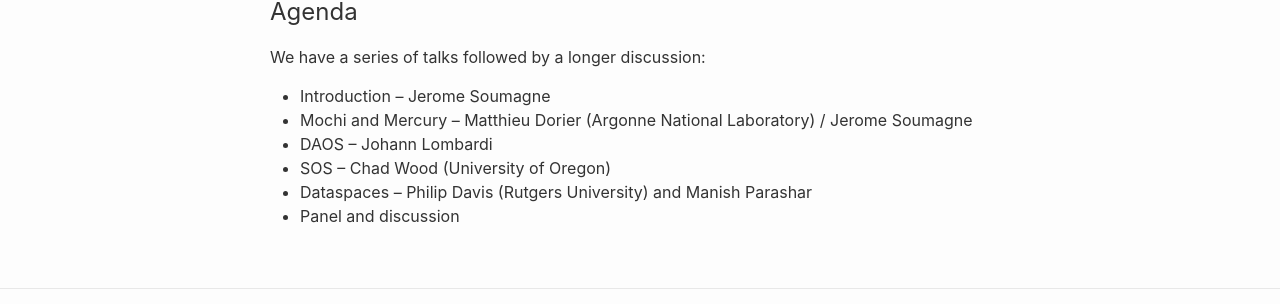
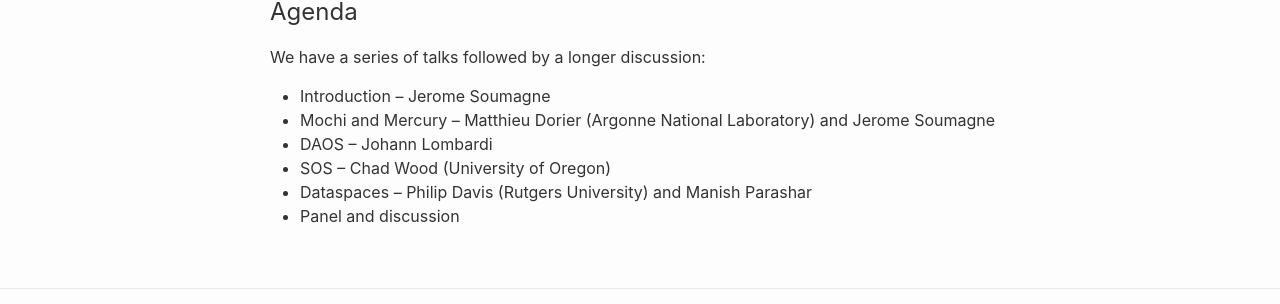
Before and after one commit to Mercury-HPC/Mercury-HPC.github.io, a Jekyll site: the page built from _posts/2018-10-17-data-services-bof.markdown, in a window 1280 px wide. Shown: the part 861-1165 px from the top of the page. Built offline with Jekyll 4.4.1, drawn with Linux system fonts in a browser that asks for light colours; nearby versions of some CDN libraries.

Commit message:
Update BOF agenda

```diff
--- a/_posts/2018-10-17-data-services-bof.markdown
+++ b/_posts/2018-10-17-data-services-bof.markdown
@@ -29,7 +29,7 @@ The BoF is organized by:
 
 We have a series of talks followed by a longer discussion:
 * Introduction -- Jerome Soumagne
-* Mochi and Mercury -- Matthieu Dorier (Argonne National Laboratory) / Jerome Soumagne
+* Mochi and Mercury -- Matthieu Dorier (Argonne National Laboratory) and Jerome Soumagne
 * DAOS -- Johann Lombardi
 * SOS -- Chad Wood (University of Oregon)
 * Dataspaces -- Philip Davis (Rutgers University) and Manish Parashar
```
